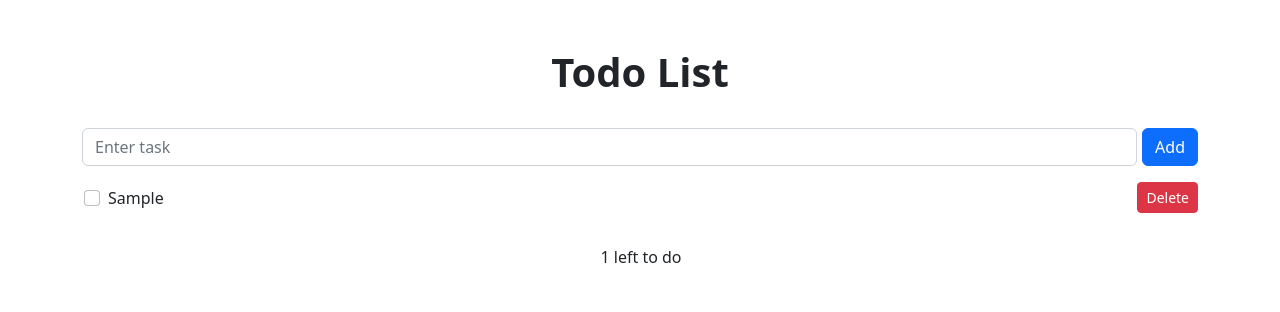
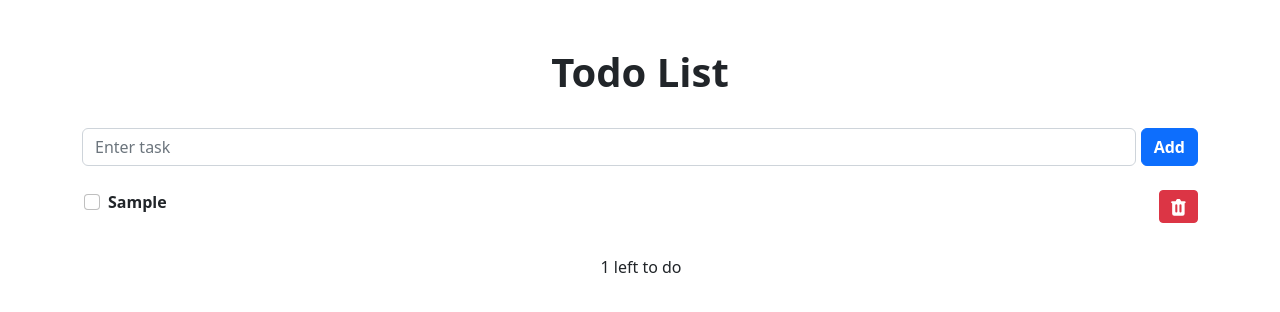
Before and after one commit to Ahmad-Munab/React-Todo-App, a React (Create React App) app: page / in a window 1280 px wide. Both pictures are taken after typing "Sample" into the empty fields and a click on the button "Add". Shown: the top 312 px of the page. Built offline with nearby package versions, Linux system fonts and the light colour scheme.

Commit message:
icons changed

```diff
--- a/package.json
+++ b/package.json
@@ -8,6 +8,7 @@
     "@testing-library/user-event": "^13.5.0",
     "react": "^18.2.0",
     "react-dom": "^18.2.0",
+    "react-icons": "^4.4.0",
     "react-scripts": "5.0.1",
     "web-vitals": "^2.1.4"
   },
--- a/src/App.css
+++ b/src/App.css
@@ -1,7 +1,10 @@
+*{
+    box-sizing: border-box;
+  }
+
 .input_section {
     display: flex;
     gap: 5px;
-
 }
 
 .title {
@@ -30,3 +33,12 @@
     text-align: center;
     margin-top: 2rem;
 }
+
+.btn-danger {
+    margin-top: 0.5rem;
+    width:min-content;
+}
+
+.deleteIcon {
+    font-size: 1.3rem;
+}
--- a/src/components/InputForm.jsx
+++ b/src/components/InputForm.jsx
@@ -1,4 +1,5 @@
 import {useRef } from "react"
+import {  } from "react-icons/";
 
 const InputForm = ({ todos, setTodos }) => {
   const input = useRef()
@@ -31,7 +32,7 @@ const InputForm = ({ todos, setTodos }) => {
         placeholder="Enter task"
         ref = {input}
        />
-      <button className="btn btn-primary" onClick={handleSubmition}>Add</button>
+      <button className="btn btn-primary" onClick={handleSubmition}><b>Add</b></button>
     </form>
   )
 }
--- a/src/components/Todo.jsx
+++ b/src/components/Todo.jsx
@@ -1,4 +1,5 @@
 import React from "react";
+import { HiTrash } from "react-icons/hi";
 
 function Todo({ todo, toggleTodo, deleteTodo }) {
   function handleCheckbox() {
@@ -19,11 +20,11 @@ function Todo({ todo, toggleTodo, deleteTodo }) {
           defaultChecked={todo.completed}
           onChange={handleCheckbox} />
         <label style={{ textDecoration: todo.completed && "line-through" }}>
-          {todo.task}
+          <b>{todo.task}</b>
         </label>
       </div>
       <button className="btn btn-sm btn-danger" onClick={handleDeleting}>
-        Delete
+        <HiTrash className="deleteIcon"/>
       </button>
     </div>
   );
```
Also changed, not shown: 1 other file (tests, documents, lock files or other folders).
